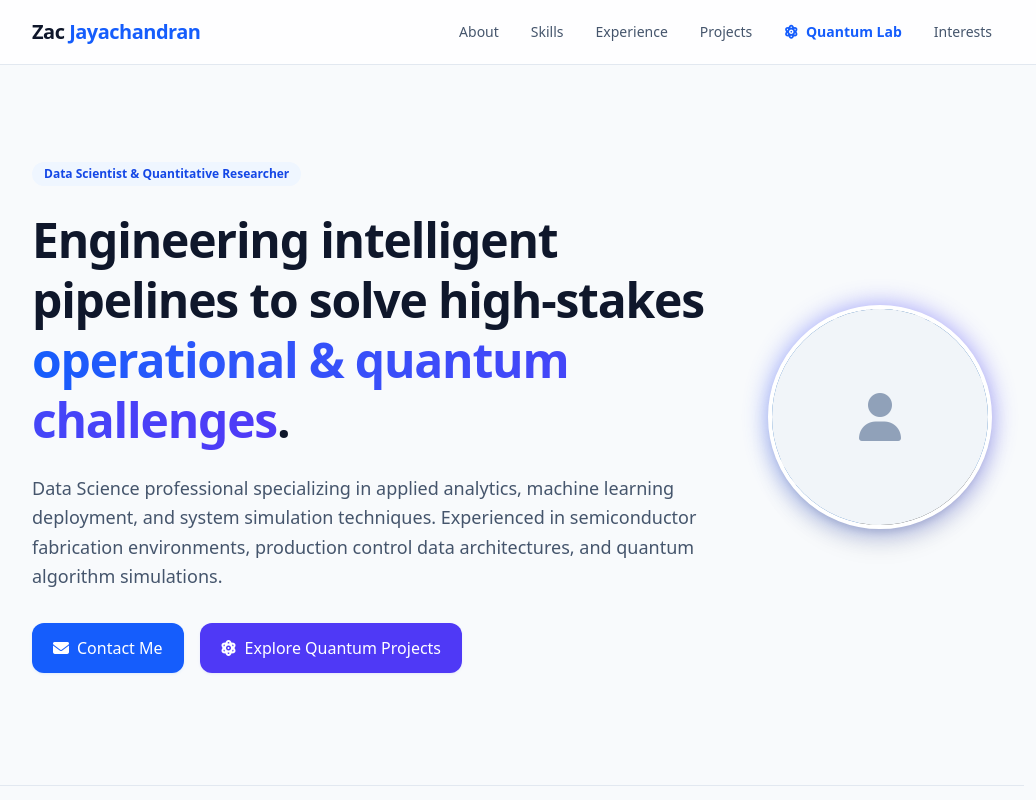
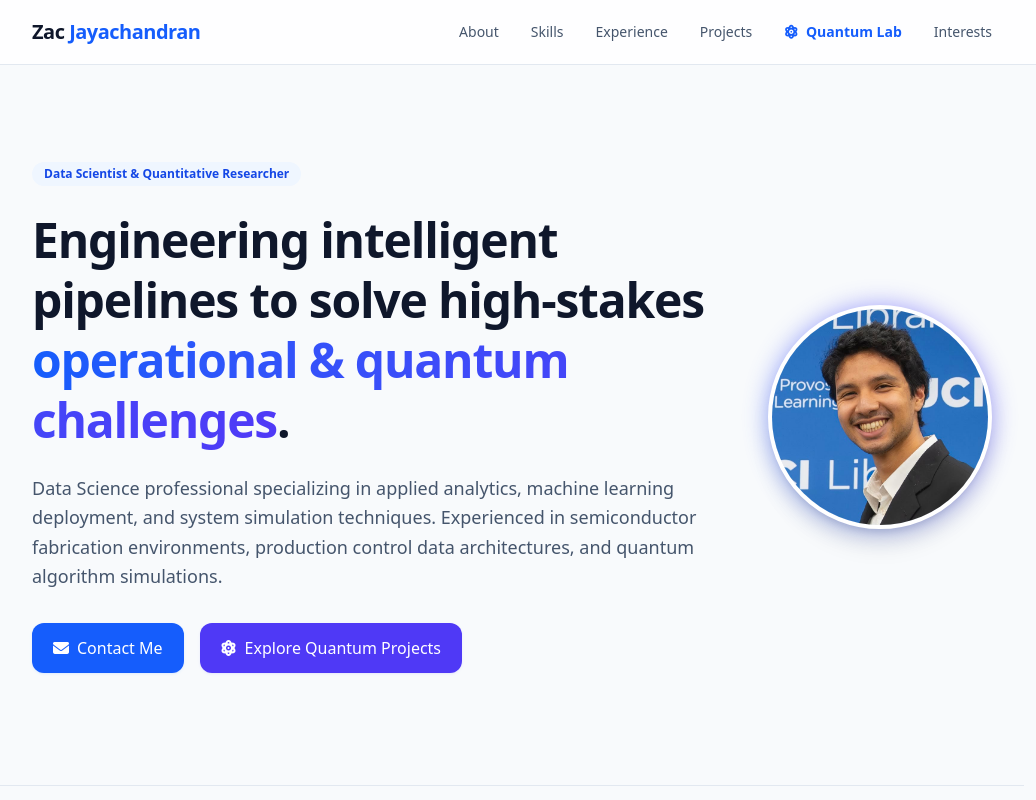
Before and after one commit to Zeksauce/zeksauce.github.io, a plain HTML site: page index.html in a window 1280 px wide. Shown: the top 800 px of the page, without its empty margins (128-1164 px from the left). Drawn offline with nearby package versions, Linux system fonts and the light colour scheme.

Commit message:
fixed headshot image bug

```diff
--- a/index.html
+++ b/index.html
@@ -51,12 +51,13 @@
             <div class="w-48 h-48 sm:w-56 sm:h-56 shrink-0 relative">
                 <div class="absolute inset-0 bg-gradient-to-tr from-blue-600 to-indigo-600 rounded-full blur-md opacity-20 animate-pulse"></div>
                 <div class="w-full h-full rounded-full border-4 border-white shadow-xl overflow-hidden bg-slate-200 relative z-10 flex items-center justify-between">
-                    <!-- Image tag pointing to your image asset -->
-                    <img src="headshot.jpg" alt="Zac Jayachandran" class="w-full h-full object-cover onError='this.style.display=\"none\"'">
+                    <!-- 1. Fallback Placeholder -->
+                    <div class="absolute inset-0 flex items-center justify-center text-slate-400 bg-slate-100">
+                        <i class="fa-solid fa-user text-5xl"></i>
+                    </div>
 
-                    <!-- Fallback Icon placeholder if the image file is missing -->
-                    <div class="absolute inset-0 flex items-center justify-center text-slate-400 bg-slate-100 z-0">
-                        <i class="fa-solid fa-user text-5xl"></i>
+                    <!-- 2. Actual Image -->
+                    <img src="headshot.jpg" alt="Zac Jayachandran" class="w-full h-full object-cover relative z-10">
                     </div>
                 </div>
             </div>
```
